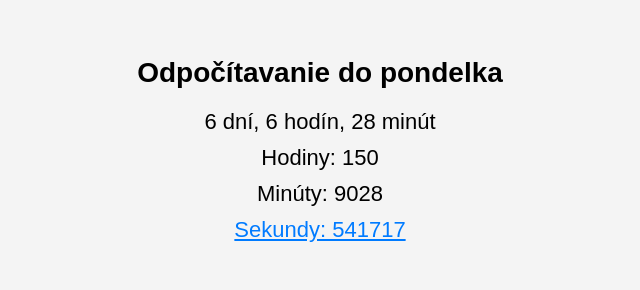
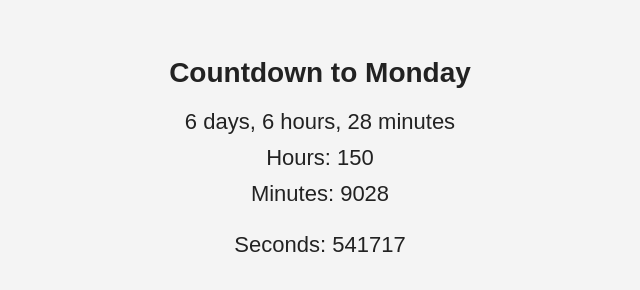
Before and after one commit to anonyfamouz/monday_count, a plain HTML site: page index.html in a window 1280 px wide. Shown: the whole page, without its empty margins (320-960 px from the left). Drawn offline with Linux system fonts and the light colour scheme.

Commit message:
Update index.html
anglictina + dark theme

```diff
--- a/index.html
+++ b/index.html
@@ -1,15 +1,16 @@
 <!DOCTYPE html>
-<html lang="sk">
+<html lang="en">
 <head>
   <meta charset="UTF-8" />
   <meta name="viewport" content="width=device-width, initial-scale=1.0" />
-  <title>Do Pondelka</title>
+  <title>Countdown to Monday</title>
   <style>
     body {
       font-family: Arial, sans-serif;
       text-align: center;
       padding: 30px;
       background-color: #f4f4f4;
+      color: #222; /* dark font */
     }
     h1 {
       font-size: 28px;
@@ -19,10 +20,24 @@
       font-size: 22px;
       margin: 10px 0;
     }
-    .copyable {
-      color: #007bff;
+    #seconds {
+      user-select: none; /* prevents accidental selection */
+    }
+    #seconds:hover {
+      background-color: #eee;
+    }
+    #seconds:active {
+      background-color: #ddd;
+    }
+    #seconds {
       cursor: pointer;
-      text-decoration: underline;
+      display: inline-block;
+      padding: 5px 10px;
+      border-radius: 5px;
+      transition: background-color 0.2s;
+      /* visually neutral */
+      color: inherit;
+      text-decoration: none;
     }
     .copied {
       color: green;
@@ -32,12 +47,12 @@
   </style>
 </head>
 <body>
-  <h1>Odpočítavanie do pondelka</h1>
+  <h1>Countdown to Monday</h1>
   <div class="time-box" id="mainDisplay"></div>
   <div class="time-box" id="hours"></div>
   <div class="time-box" id="minutes"></div>
-  <div class="time-box copyable" id="seconds" onclick="copySeconds()"></div>
-  <div id="copiedMessage" class="copied" style="display:none;">Skopírované do schránky!</div>
+  <div class="time-box" id="seconds" onclick="copySeconds()"></div>
+  <div id="copiedMessage" class="copied" style="display:none;">Copied to clipboard!</div>
 
   <script>
     function updateCountdown() {
@@ -61,15 +76,15 @@
       const minutes = Math.floor((diffMs / (1000 * 60)) % 60);
 
       document.getElementById("mainDisplay").textContent =
-        `${days} dní, ${hours} hodín, ${minutes} minút`;
+        `${days} days, ${hours} hours, ${minutes} minutes`;
 
-      document.getElementById("hours").textContent = `Hodiny: ${totalHours}`;
-      document.getElementById("minutes").textContent = `Minúty: ${totalMinutes}`;
-      document.getElementById("seconds").textContent = `Sekundy: ${totalSeconds}`;
+      document.getElementById("hours").textContent = `Hours: ${totalHours}`;
+      document.getElementById("minutes").textContent = `Minutes: ${totalMinutes}`;
+      document.getElementById("seconds").textContent = `Seconds: ${totalSeconds}`;
     }
 
     function copySeconds() {
-      const text = document.getElementById("seconds").textContent.replace('Sekundy: ', '');
+      const text = document.getElementById("seconds").textContent.replace('Seconds: ', '');
       navigator.clipboard.writeText(text).then(() => {
         const msg = document.getElementById("copiedMessage");
         msg.style.display = "block";
```
